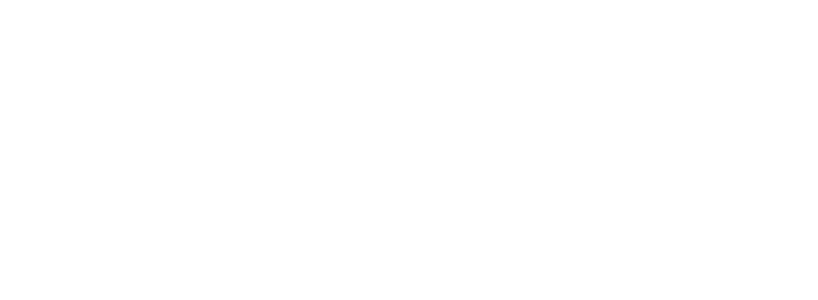
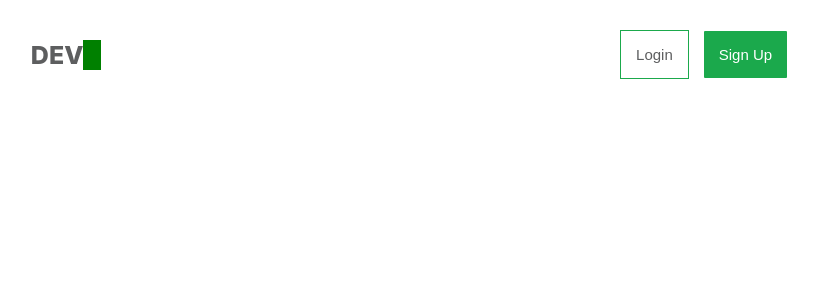
Before and after one commit to notGonim/dev, a React (Create React App) app: page / in a window 1280 px wide. Shown: the top 300 px of the page, without its empty margins (231-1049 px from the left). Built offline with nearby package versions, Linux system fonts and the light colour scheme.

Commit message:
Added the header component

```diff
--- a/package.json
+++ b/package.json
@@ -7,6 +7,7 @@
     "@testing-library/react": "^11.2.5",
     "@testing-library/user-event": "^12.8.0",
     "firebase": "^8.2.9",
+    "node-sass": "^4.14.1",
     "react": "^17.0.1",
     "react-dom": "^17.0.1",
     "react-scripts": "4.0.3",
--- a/src/components/Header.js
+++ b/src/components/Header.js
@@ -1,8 +1,19 @@
 import React from 'react'
+import '../styles/header.scss'
+
+
+
 
 export const Header = () => {
     return (
-        <>
-        </>
+        <div className="header_container">
+            <div className="icon">
+                <p>DEV</p>
+            </div>
+            <div className="btn_container">
+                <button className="btn_login">Login</button>
+                <button className="btn_signup">Sign Up</button>
+            </div>
+        </div>
     )
 }
--- a/src/pages/Main.js
+++ b/src/pages/Main.js
@@ -3,7 +3,7 @@
 
 export const Main = () => {
     return (
-        <div>
+        <div className="main_container">
             <Header />
         </div>
     )
--- /dev/null
+++ b/src/styles/header.scss
@@ -0,0 +1,49 @@
+.header_container {
+  display: flex;
+  padding: 10px;
+  justify-content: space-around;
+  align-items: center;
+  margin-top: 20px;
+  background-color: #fff;
+  margin-bottom: 50px;
+}
+.btn_container {
+  button {
+    background-color: #fff;
+    color: #5d5e5f;
+    margin-left: 15px;
+    padding: 15px;
+    font-size: 15px;
+    outline: none;
+    border: none;
+  }
+}
+.btn_signup {
+  background-color: #1ba94c !important;
+  border-radius: 1px;
+  color: white !important;
+  cursor: pointer;
+  &:hover {
+    background-color: #fff !important;
+    color: #5d5e5f !important;
+    border: 1px solid #1ba94c;
+  }
+}
+.btn_login {
+  cursor: pointer;
+  border: 1px solid #1ba94c !important;
+  &:hover {
+    background-color: #1ba94c !important;
+    border-radius: 1px;
+    color: white !important;
+  }
+}
+.icon {
+    cursor: pointer;
+  p {
+    color: #5d5e5f;
+    font-size: 25px;
+    font-weight: 800;
+    border-right: 18px solid green;
+  }
+}
--- /dev/null
+++ b/src/styles/main.scss
@@ -0,0 +1,7 @@
+.main_container {
+  background-color: lightcyan;
+  display: flex;
+  flex-direction: column;
+  width: 100vw;
+  height: 100vh;
+}
```
Also changed, not shown: 1 other file (tests, documents, lock files or other folders).
